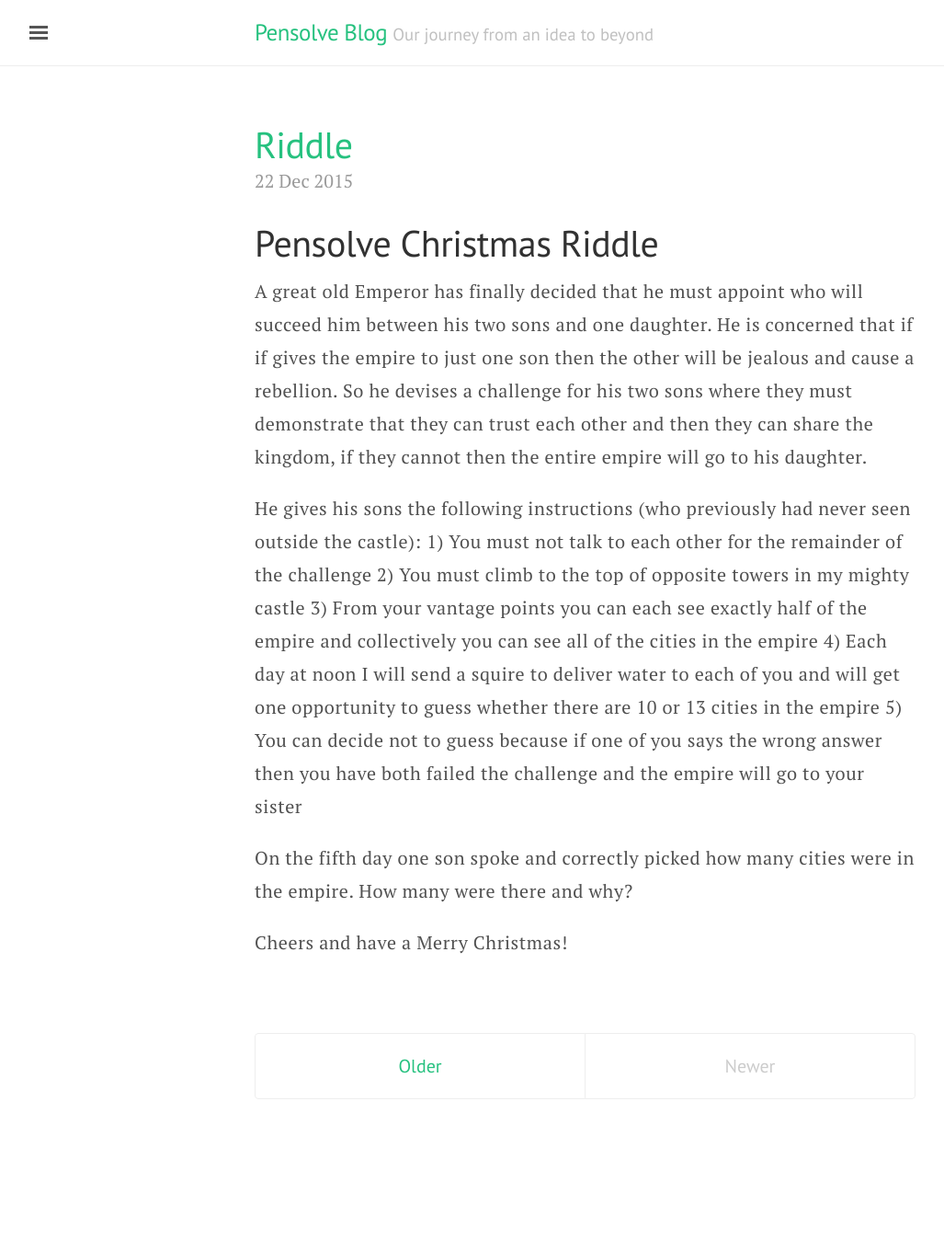
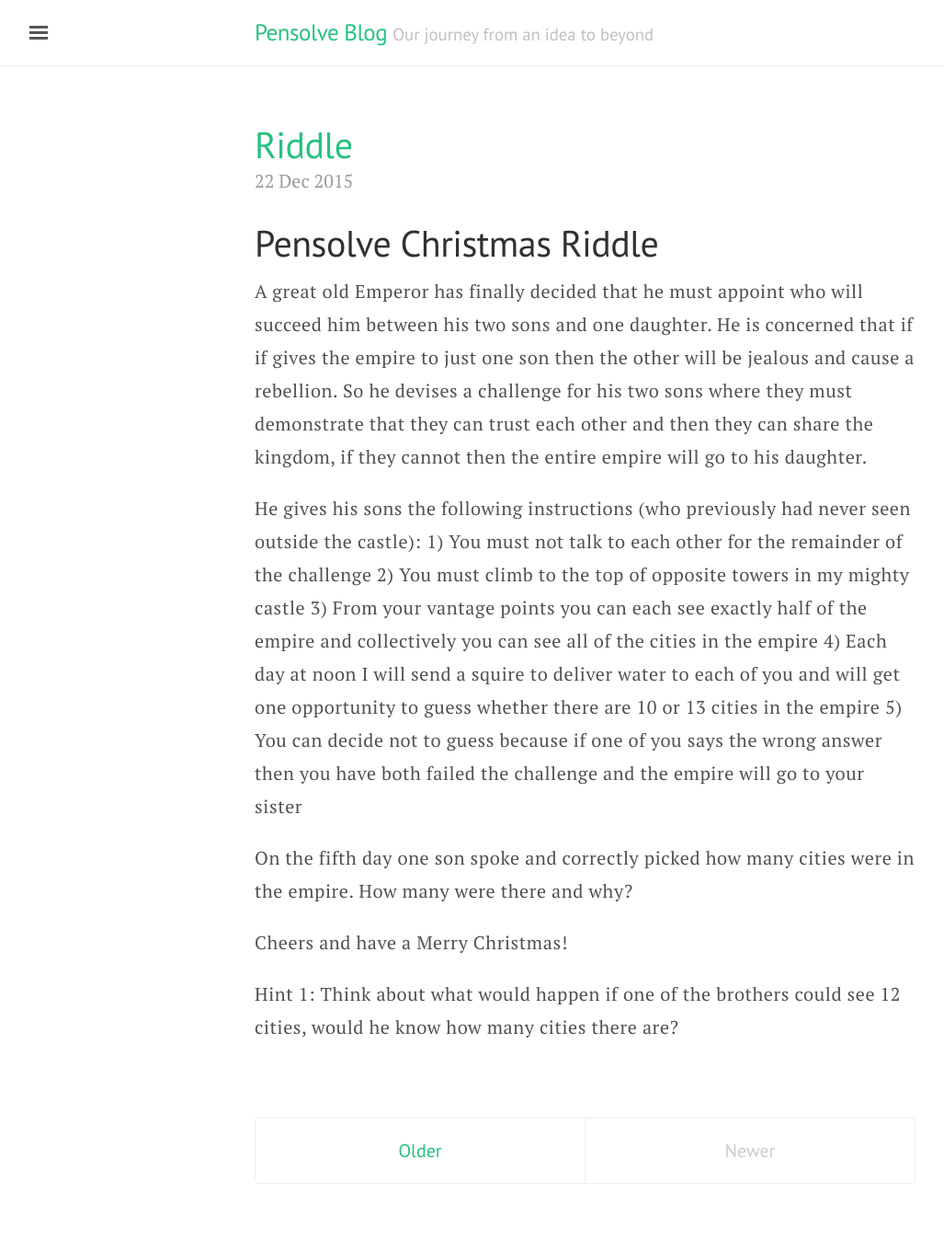
Before and after one commit to pensolve/blog, a Jekyll site: the page built from index.html, in a window 1280 px wide. Shown: the whole page at 92% size, without its empty margins (3-1030 px from the left). Built offline with Jekyll 4.4.1, drawn with Linux system fonts in a browser that asks for light colours; the list of posts is cut into pages by our own code; before the commit the page ends 1255 px from its top, so only the background shows below that.

Commit message:
Update 2015-12-22-riddle.md

```diff
--- a/_posts/2015-12-22-riddle.md
+++ b/_posts/2015-12-22-riddle.md
@@ -13,3 +13,5 @@ He gives his sons the following instructions (who previously had never seen outs
 On the fifth day one son spoke and correctly picked how many cities were in the empire. How many were there and why?
 
 Cheers and have a Merry Christmas!
+
+Hint 1: Think about what would happen if one of the brothers could see 12 cities, would he know how many cities there are?
```
